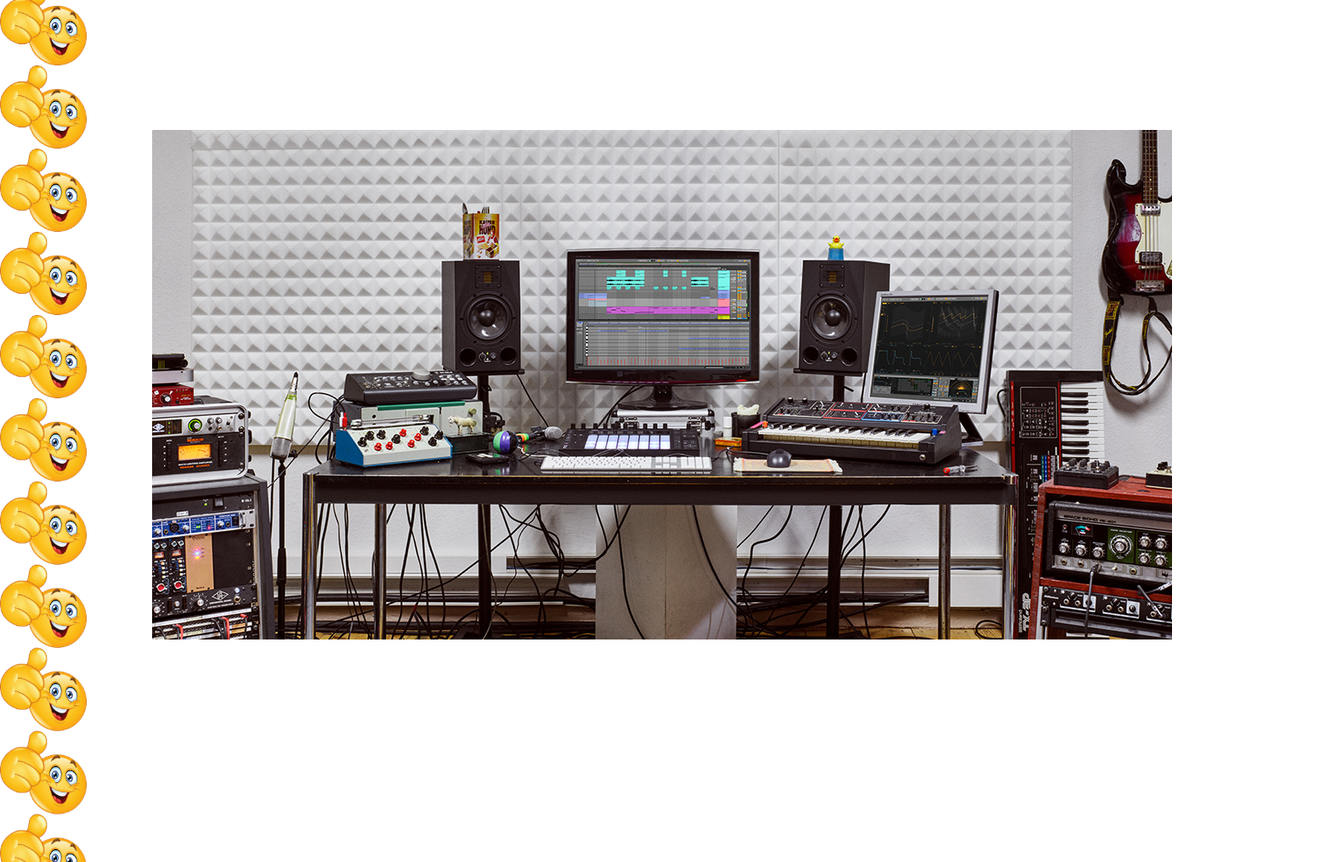
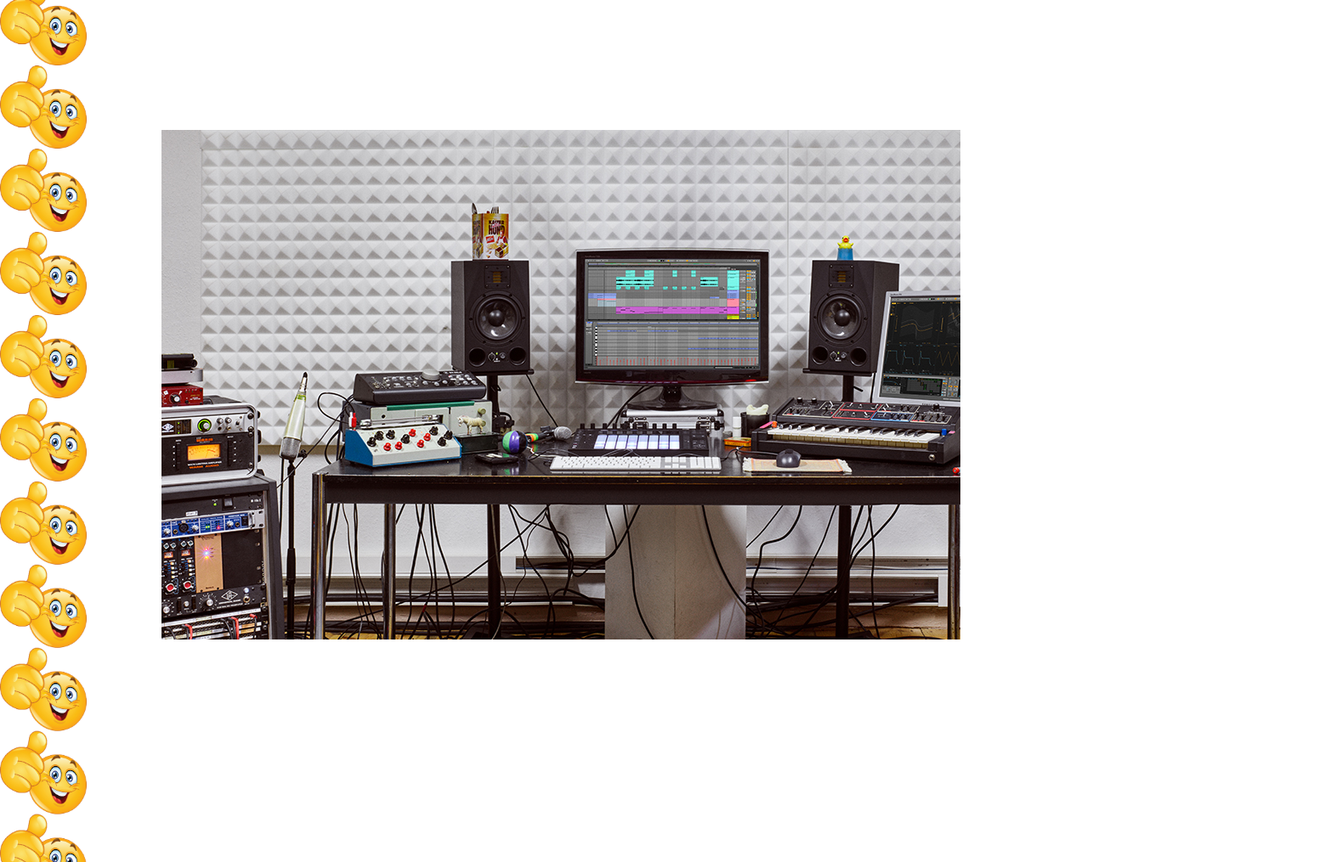
Before and after one commit to KajimaSoys/PI, a plain HTML site: page index.html in a window 1280 px wide. Shown: the part 1980-2995 px from the top of the page at 85% size, 1579 px wide, since content can reach past the window. Drawn offline with Linux system fonts and the light colour scheme.

Commit message:
v1.1
Slider is fixed for different resolutions

```diff
--- a/main.css
+++ b/main.css
@@ -106,8 +106,10 @@ caption {
     margin:50px;
     overflow:hidden;
     position: relative;
-    left:5%;
-    width:1440px;
+    margin-left: auto;
+    margin-right: auto;
+    width: 80%;
+
 }
 .slides ul {
     list-style:none;
```
